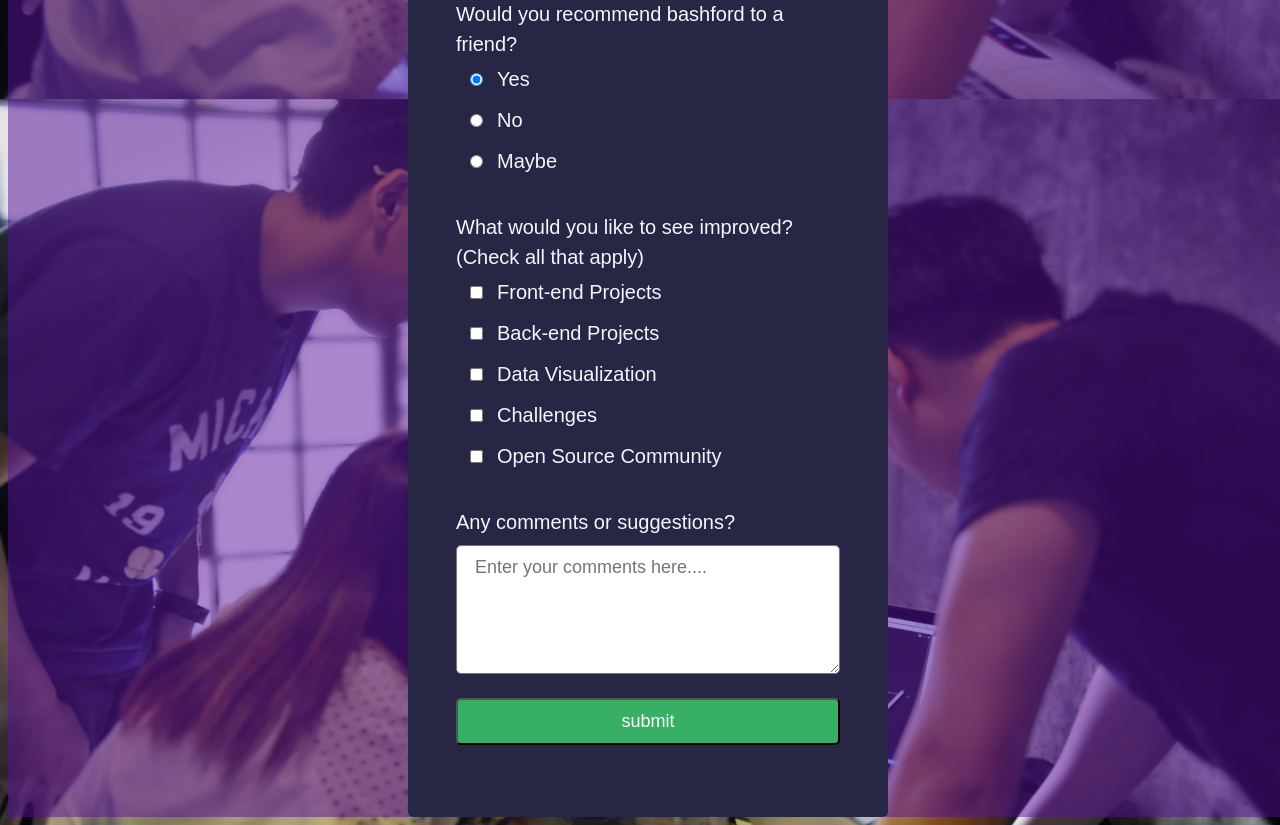
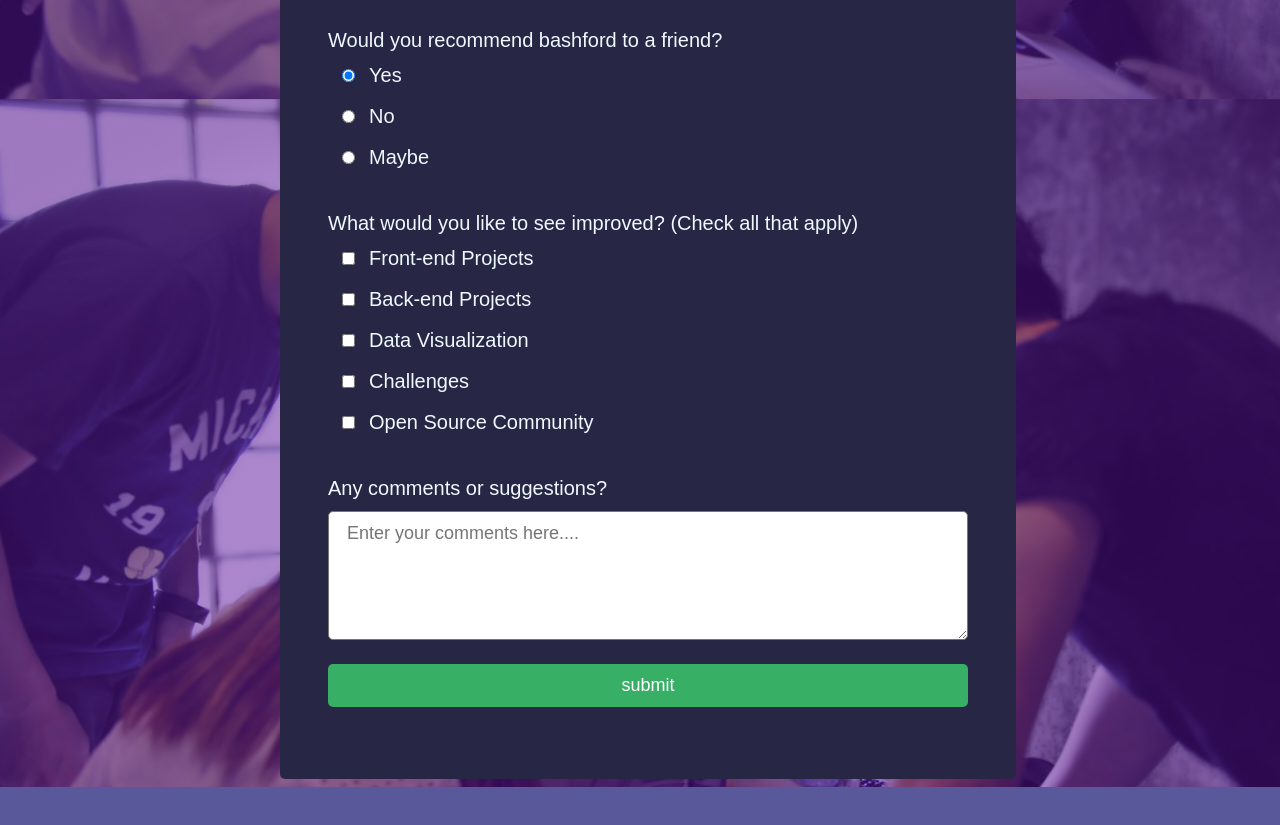
Before and after one commit to PrimeFord/SurveyForm, a plain HTML site: page index.html in a window 1280 px wide. Shown: the part 752-1577 px from the top of the page. After the commit the page ends 1539 px from the top, so only its background shows below. Drawn offline with Linux system fonts and the light colour scheme.

Commit message:
SurveyForm

```diff
--- a/index.html
+++ b/index.html
@@ -7,7 +7,6 @@
     <link href="style.css" rel="stylesheet"></link>
   </head>
   <body>
-    <main class="image-overlay">
       <header>
         <h1 id="title">Bashford Survey Form</h1>
         <p id="description">Thank you for taking the time to help us improve the platform</p>
@@ -45,6 +44,5 @@
         <textarea name="comment" rows="5" cols="50" placeholder="Enter your comments here...."></textarea><br>
         <input id="submit" type="submit" value="submit">
       </form>
-    </main>
   </body>
 </html>
--- a/style.css
+++ b/style.css
@@ -1,37 +1,26 @@
-/* body {
-    content: '';
-    position: fixed;
-    top: 0;
-    left: 0;
-    height: 100%;
-    width: 100%;
-    z-index: -1;
-    background: var(--color-darkblue);
-    background-image: linear-gradient( 115deg, rgba(58, 58, 158, 0.8), rgba(136, 136, 206, 0.7) ), url(https://cdn.freecodecamp.org/testable-projects-fcc/images/survey-form-background.jpeg);
-    background-size: cover;
-    background-repeat: no-repeat;
-    background-position: center;
-} */
+
 body {
     font-family: 'Poppins', sans-serif;
     height: 100%;
     width: 100%;
     text-align: center;
     color: #f0f8ff;
-    background: url(./media/survey-form-background.jpeg) no-repeat center fixed;
+    background: linear-gradient(0deg, rgb(89, 16, 156, 0.5), rgb(89, 16, 156, 0.5)), url(./media/survey-form-background.jpeg) no-repeat center fixed;
     background-size: cover;
     background-color: rgb(88, 88, 155);
     line-height: 4px;
     z-index: -1;
+    padding-top: 3em;
 }
-.image-overlay {
+/* was checking this out */
+/* .image-overlay {
     /* margin-top: ; */
-    height: 100%;
+    /* height: 100%;
     width: 100%;
     background-color: rgb(89, 16, 156, 0.5);
     background-size: cover;
-    z-index: 4;
-}
+    z-index: 4; */
+/* } */
 header {
     margin: 4em;
 }
@@ -44,11 +33,14 @@ header {
 #description {
     font-weight: lighter;
     font-style: italic;
+    margin-bottom: 1em;
 }
 #survey-form {
     background-color: #272745;
-    margin-left: 20em;
-    margin-right: 20em;
+    width: 50%;
+    margin: auto;
+    /* margin-left: 20em;
+    margin-right: 20em; */
     border-radius: 5px;
     text-align: left;
     padding: 4rem 3rem;
@@ -72,4 +64,6 @@ input[type=radio], input[type=checkbox] {
 #submit {
     background-color: #37af65;
     color: white;
+    border: none;
+    cursor: pointer;
 }
```
Also changed, not shown: 1 other file. Lines whose indentation alone changed are shown as unchanged.
